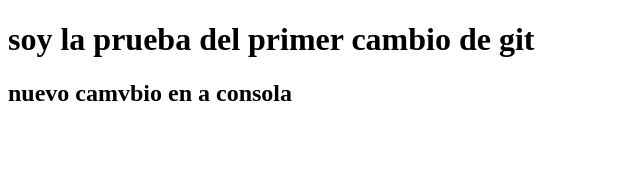
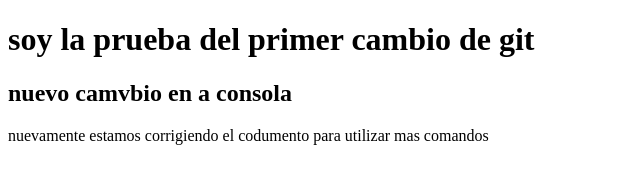
Before and after one commit to ewinp2/proyecto-1-git, a plain HTML site: page index.html in a window 1280 px wide. Shown: the whole page, without its empty margins (0-640 px from the left). Drawn offline with Linux system fonts and the light colour scheme.

Commit message:
agregamos mas parrafo

```diff
--- a/index.html
+++ b/index.html
@@ -10,5 +10,7 @@
     <h1>soy la prueba del primer cambio de git</h1>
 
     <h2>nuevo camvbio en a consola</h2>
+
+    <p>nuevamente estamos corrigiendo el codumento para utilizar mas comandos</p>
 </body>
 </html>
```
